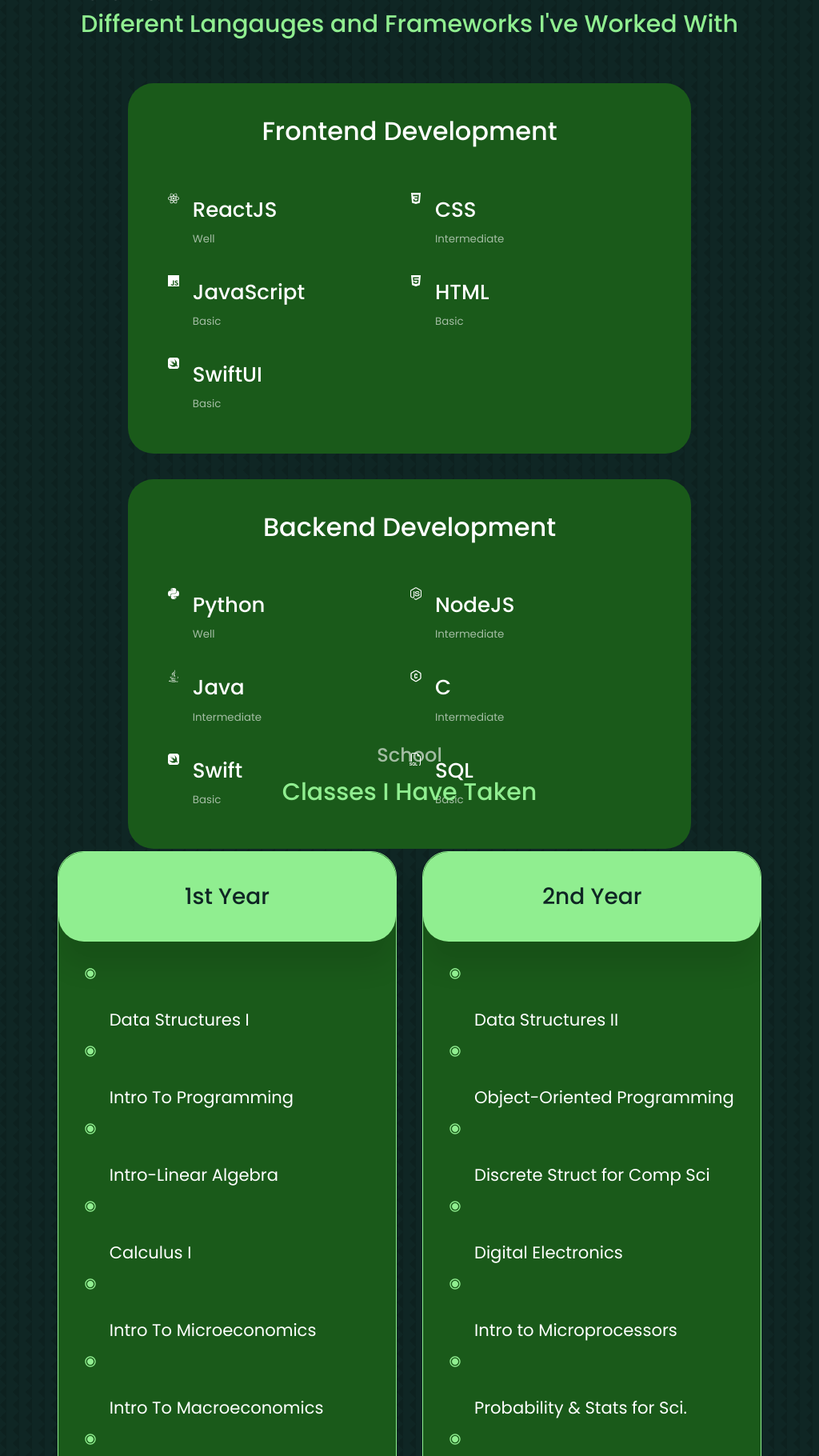
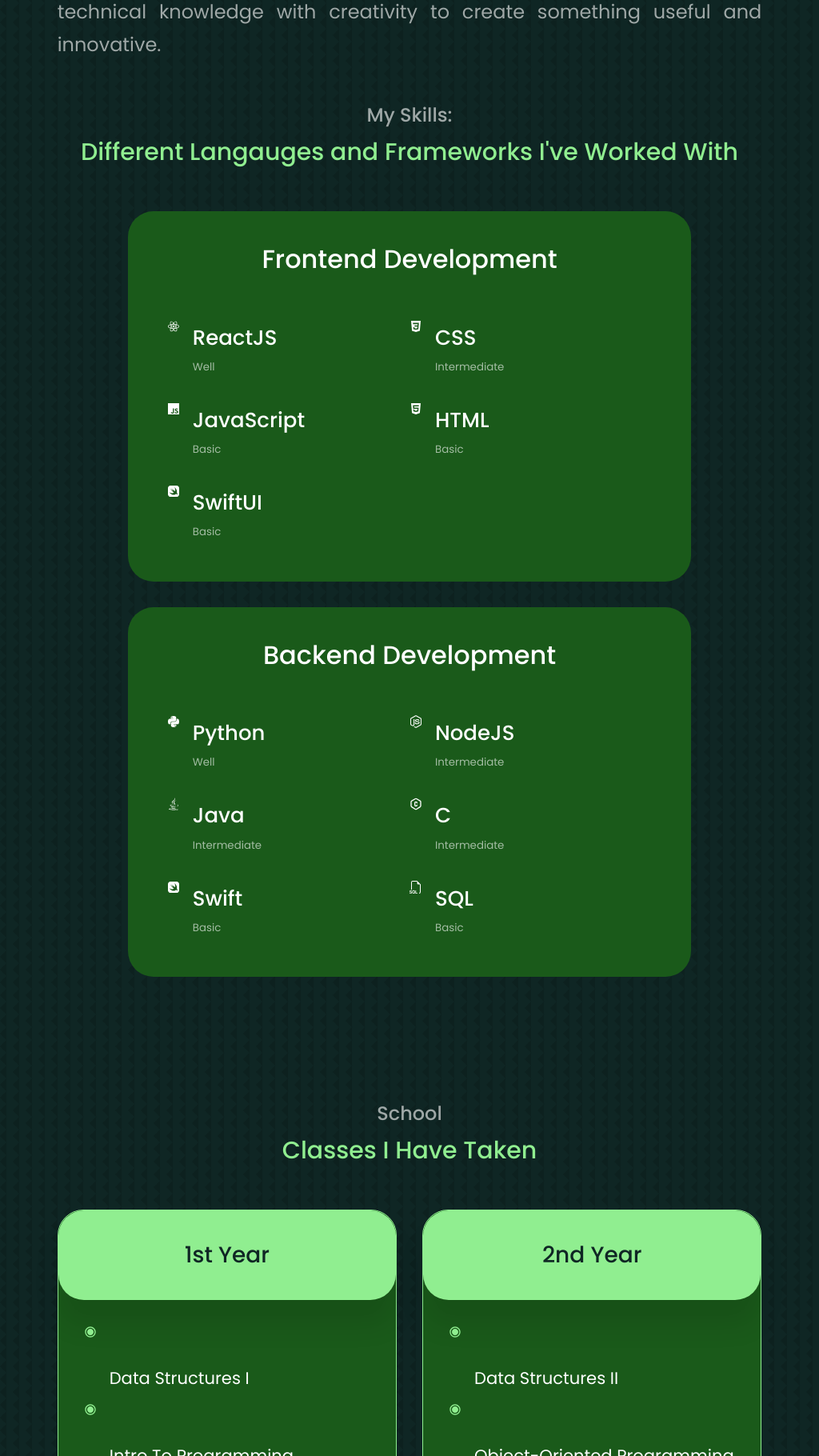
Before and after one commit to ImJehtts/Mohib-Website, a React (Create React App) app in the folder frontend/: page / in a window 1024 px wide. Shown: the part 1580-3400 px from the top of the page at 80% size. Built offline with nearby package versions, Linux system fonts and the light colour scheme.

Commit message:
Half-size laptop tab sizing

```diff
--- a/frontend/src/components/About/About.css
+++ b/frontend/src/components/About/About.css
@@ -126,6 +126,12 @@
     }
   }
 
+  @media screen and (min-width: 900px) and (max-width: 1249px){
+    .about__card{
+        height: 28vh;
+    }
+}
+
   /*Small Devices media queries*/
   @media screen and (max-width: 600px){
     .about__me{
--- a/frontend/src/components/Contact/Contact.css
+++ b/frontend/src/components/Contact/Contact.css
@@ -88,6 +88,13 @@
     }
   }
 
+  @media screen and (min-width: 900px) and (max-width: 1249px){
+    #Contact{
+        margin-top: 238rem;
+        margin-bottom: 38rem;
+    }
+  }
+
   /*Small Devices media queries*/
   @media screen and (max-width: 600px){
 
--- a/frontend/src/components/School/School.css
+++ b/frontend/src/components/School/School.css
@@ -76,6 +76,12 @@
     }
   }
 
+  @media screen and (min-width: 900px) and (max-width: 1249px){
+    #School{
+        margin-top: 28rem;
+    }
+  }
+
   /*Small Devices media queries*/
   @media screen and (max-width: 650px){
 
--- a/frontend/src/components/Skills/Skills.css
+++ b/frontend/src/components/Skills/Skills.css
@@ -66,6 +66,12 @@
     }
   }
 
+  @media screen and (min-width: 900px) and (max-width: 1249px){
+    #Skills{
+        margin-top: 35rem;
+  }
+}
+
 
   /*Small Devices media queries*/
   @media screen and (max-width: 600px){
```
